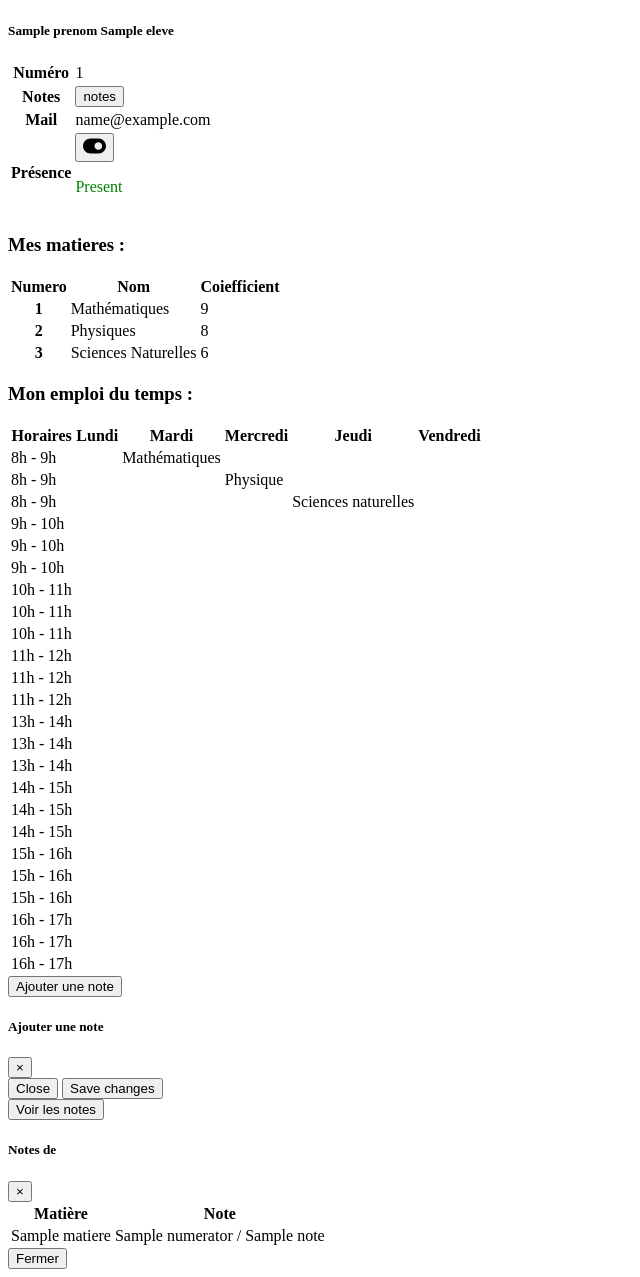
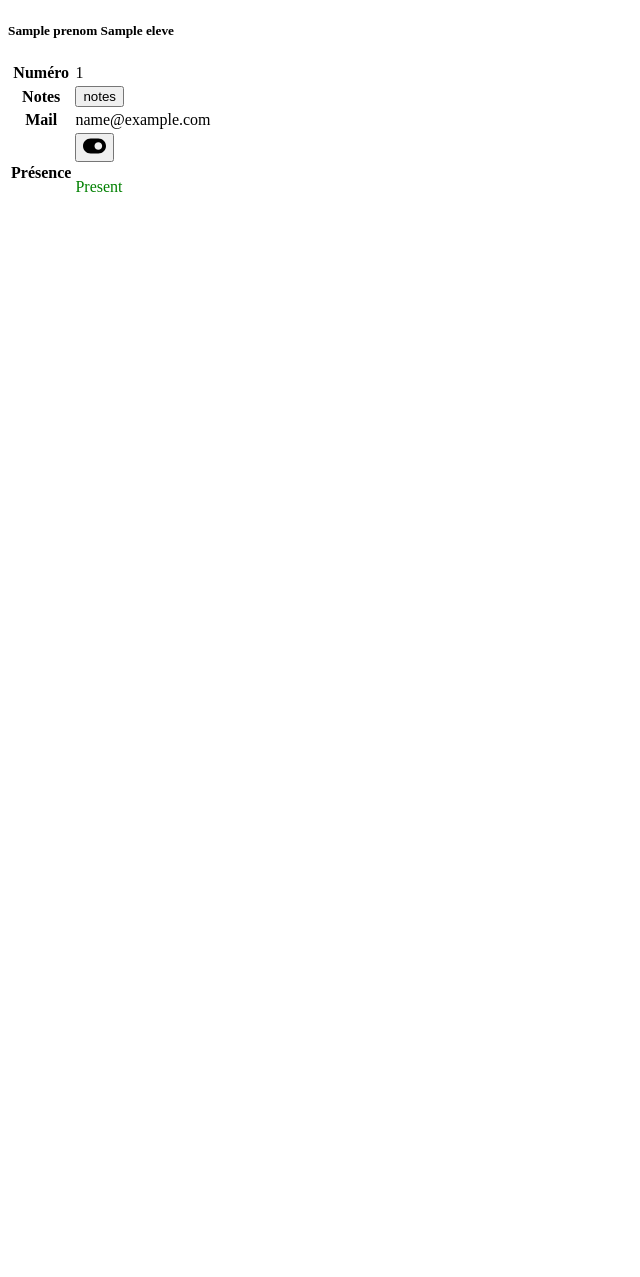
Before and after one commit to TalebMaham/gestion, a Symfony app: template templates/prof/index.html.twig in a window 1280 px wide. Shown: the part 40-1317 px from the top of the page, without its empty margins (0-640 px from the left). After the commit the page ends 232 px from the top, so only its background shows below. Run offline with Twig, Linux system fonts and the light colour scheme; the template is opened without the code that fills it: most values are stand-ins (such as "Sample title", 1, 10 or a date in 2020); some libraries are stand-ins or nearby versions.

Commit message:
fonctionnelle

```diff
--- a/composer.json
+++ b/composer.json
@@ -34,12 +34,13 @@
         "symfony/runtime": "6.2.*",
         "symfony/security-bundle": "6.2.*",
         "symfony/serializer": "6.2.*",
+        "symfony/stimulus-bundle": "^2.10",
         "symfony/string": "6.2.*",
         "symfony/translation": "6.2.*",
         "symfony/twig-bundle": "6.2.*",
         "symfony/validator": "6.2.*",
         "symfony/web-link": "6.2.*",
-        "symfony/webpack-encore-bundle": "^1.16",
+        "symfony/webpack-encore-bundle": "^2.0",
         "symfony/workflow": "6.2.*",
         "symfony/yaml": "6.2.*",
         "twig/extra-bundle": "^2.12|^3.0",
--- a/config/bundles.php
+++ b/config/bundles.php
@@ -16,4 +16,5 @@ return [
     Nelmio\Alice\Bridge\Symfony\NelmioAliceBundle::class => ['dev' => true, 'test' => true],
     Fidry\AliceDataFixtures\Bridge\Symfony\FidryAliceDataFixturesBundle::class => ['dev' => true, 'test' => true],
     Hautelook\AliceBundle\HautelookAliceBundle::class => ['dev' => true, 'test' => true],
+    Symfony\UX\StimulusBundle\StimulusBundle::class => ['all' => true],
 ];
--- a/package.json
+++ b/package.json
@@ -2,8 +2,9 @@
     "devDependencies": {
         "@babel/core": "^7.17.0",
         "@babel/preset-env": "^7.16.0",
-        "@hotwired/stimulus": "^3.2.1",
-        "@symfony/stimulus-bridge": "^3.2.1",
+        "@hotwired/stimulus": "^3.0.0",
+        "@symfony/stimulus-bridge": "^3.2.0",
+        "@symfony/stimulus-bundle": "file:vendor/symfony/stimulus-bundle/assets",
         "@symfony/webpack-encore": "^4.0.0",
         "bootstrap": "^5.2.3",
         "core-js": "^3.23.0",
--- a/templates/prof/index.html.twig
+++ b/templates/prof/index.html.twig
@@ -43,165 +43,4 @@
   </div>
 </div>
 {% endfor %}
-
-
-
-
-
-
-
-
-<h3>Mes matieres : </h3>
-
-<table class="table table-dark">
-  <thead>
-    <tr>
-      <th scope="col">Numero</th>
-      <th scope="col">Nom</th>
-      <th scope="col">Coiefficient</th>
-    </tr>
-  </thead>
-  <tbody>
-    <tr>
-      <th scope="row">1</th>
-      <td>Mathématiques</td>
-      <td>9</td>
-    </tr>
-    <tr>
-      <th scope="row">2</th>
-      <td>Physiques</td>
-      <td>8</td>
-    </tr>
-    <tr>
-      <th scope="row">3</th>
-      <td>Sciences Naturelles</td>
-      <td>6</td>
-    </tr>
-  </tbody>
-</table>
-
-
-        {% set horaires = [
-    "8h - 9h",
-    "9h - 10h",
-    "10h - 11h",
-    "11h - 12h",
-    "13h - 14h",
-    "14h - 15h",
-    "15h - 16h",
-    "16h - 17h"
-] %}
-<div class="container">
-  <div class="card mb-3 mx-auto">
-    <h3 class="card-header">Mon emploi du temps :</h3>
-    <table class="table">
-  <thead>
-    <tr>
-      <th scope="col">Horaires</th>
-      <th scope="col">Lundi</th>
-      <th scope="col">Mardi</th>
-      <th scope="col">Mercredi</th>
-      <th scope="col">Jeudi</th>
-      <th scope="col">Vendredi</th>
-    </tr>
-  </thead>
-  <tbody>
-    {% for heure in horaires %}
-      <tr>
-        <td>{{ heure }}</td>
-        <td>{% if heure == '8h - 9h' %}{% endif %}</td>
-        <td>{% if heure == '8h - 9h' %}Mathématiques{% endif %}</td>
-        <td>{% if heure == '8h - 9h' %}{% endif %}</td>
-        <td>{% if heure == '8h - 9h' %}{% endif %}</td>
-        <td>{% if heure == '8h - 9h' %}{% endif %}</td>
-      </tr>
-       <tr>
-        <td>{{ heure }}</td>
-        <td>{% if heure == '8h - 9h' %}{% endif %}</td>
-        <td>{% if heure == '8h - 9h' %}{% endif %}</td>
-        <td>{% if heure == '8h - 9h' %}Physique{% endif %}</td>
-        <td>{% if heure == '8h - 9h' %}{% endif %}</td>
-        <td>{% if heure == '8h - 9h' %}{% endif %}</td>
-      </tr>
-       <tr>
-        <td>{{ heure }}</td>
-        <td>{% if heure == '8h - 9h' %}{% endif %}</td>
-        <td>{% if heure == '8h - 9h' %}{% endif %}</td>
-        <td>{% if heure == '8h - 9h' %}{% endif %}</td>
-        <td>{% if heure == '8h - 9h' %}Sciences naturelles{% endif %}</td>
-        <td>{% if heure == '8h - 9h' %}{% endif %}</td>
-      </tr>
-    {% endfor %}
-  </tbody>
-</table>
-
-  </div>
-</div>
-
-<!-- Button trigger modal -->
-<button id ="add-note"type="button" class="btn btn-primary" data-toggle="modal" data-target="#exampleModal">
-  Ajouter une note
-</button>
-<!-- Modal -->
-<div class="modal fade" id="exampleModal" tabindex="-1" role="dialog" aria-labelledby="exampleModalLabel" aria-hidden="true">
-  <div class="modal-dialog" role="document">
-    <div class="modal-content">
-      <div class="modal-header">
-        <h5 class="modal-title" id="exampleModalLabel">Ajouter une note</h5>
-        <button id ="close-modal-note" type="button" class="close" data-dismiss="modal" aria-label="Close">
-          <span aria-hidden="true">&times;</span>
-        </button>
-      </div>
-      <div class="modal-body">
-      </div>
-      <div class="modal-footer">
-        <button type="button" class="btn btn-secondary" data-dismiss="modal">Close</button>
-        <button type="button" class="btn btn-primary">Save changes</button>
-      </div>
-    </div>
-  </div>
-</div>
-
-
-{##############################       Notes Modales :          ######################}
-<!-- Button trigger modal -->
-<button type="button" class="btn btn-primary" data-toggle="modal" data-target="#notesModal">
-  Voir les notes
-</button>
-
-<!-- Modal -->
-<div class="modal fade" id="notesModal" tabindex="-1" role="dialog" aria-labelledby="notesModalLabel" aria-hidden="true">
-  <div class="modal-dialog" role="document">
-    <div class="modal-content">
-      <div class="modal-header">
-        <h5 class="modal-title" id="notesModalLabel">Notes de {{ user.nom }} {{ user.prenom }}</h5>
-        <button type="button" class="close" data-dismiss="modal" aria-label="Close">
-          <span aria-hidden="true">&times;</span>
-        </button>
-      </div>
-      <div class="modal-body">
-        <table class="table">
-          <thead>
-            <tr>
-              <th scope="col">Matière</th>
-              <th scope="col">Note</th>
-            </tr>
-          </thead>
-          <tbody>
-            {% for note in notes %}
-              <tr>
-                <td>{{ note.matiere.nom }}</td>
-                <td>{{ note.numerator }} / {{ note.denominator }}</td>
-              </tr>
-            {% endfor %}
-          </tbody>
-        </table>
-      </div>
-      <div class="modal-footer">
-        <button type="button" class="btn btn-secondary" data-dismiss="modal">Fermer</button>
-      </div>
-    </div>
-  </div>
-</div>
-
 {% endblock %}
```
Also changed, not shown: 2 other files.
